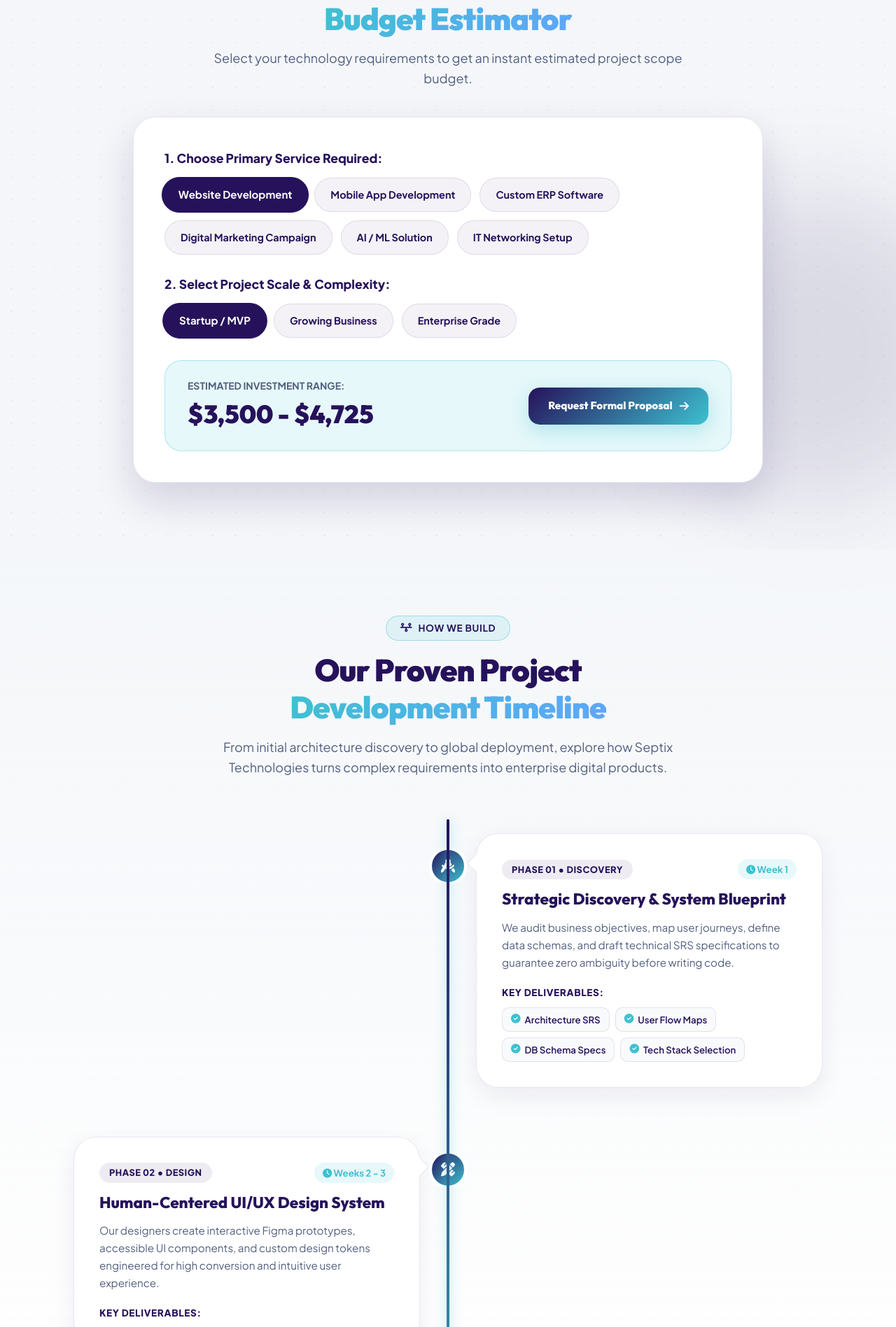
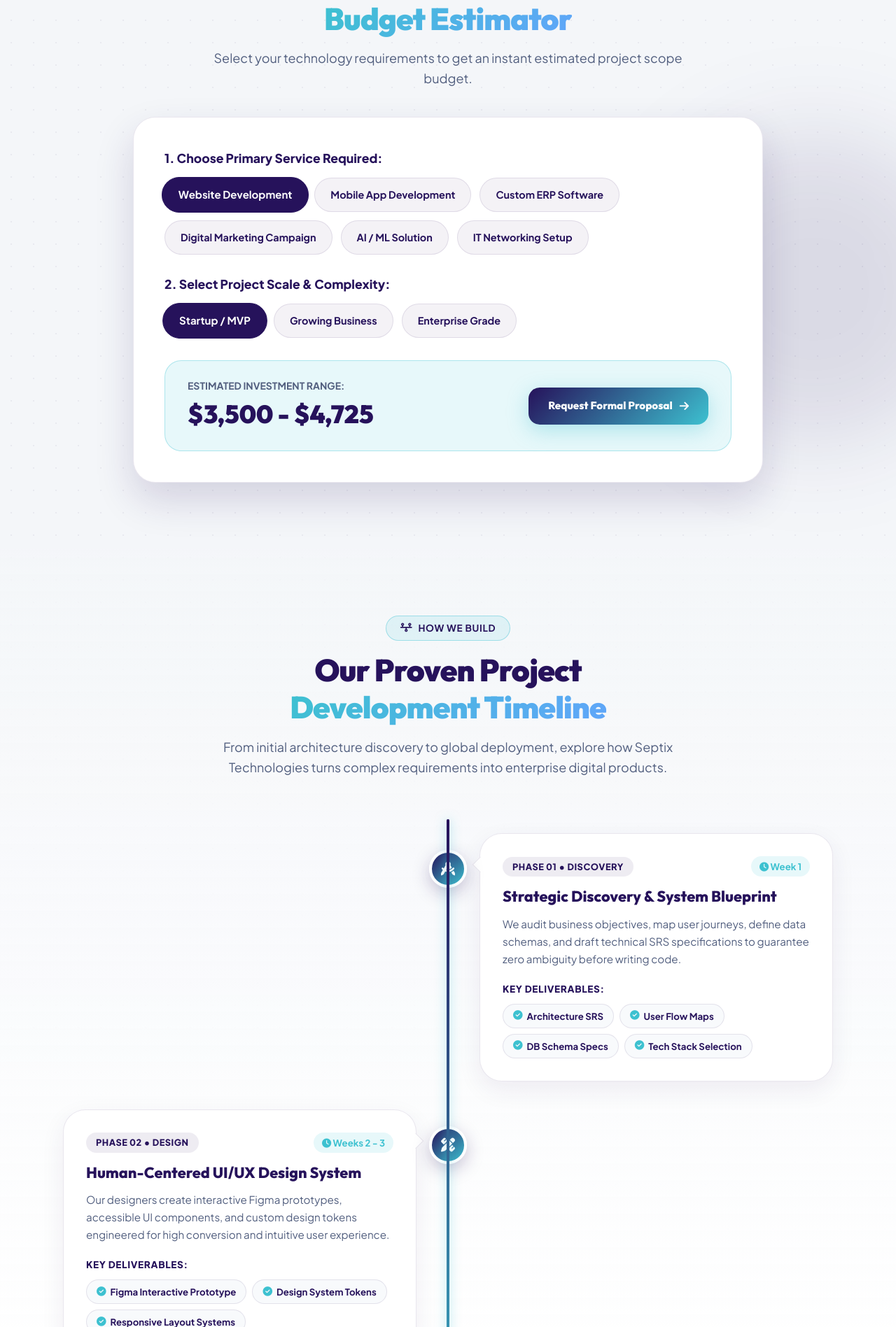
Before and after one commit to Maulik-Dawda/septix-technologies, a PHP site: page / in a window 1280 px wide; the page is wider, and only the part inside the window is pictured. Shown: the part 3251-5148 px from the top of that part at 70% size. Run offline with PHP 8.4, Linux system fonts and the light colour scheme.

Commit message:
Fix timeline CSS layout: Configured .timeline-wrapper as flexbox column container with default opacity 1, robust left/right card positioning, and high contrast node markers

```diff
--- a/assets/css/style.css
+++ b/assets/css/style.css
@@ -1439,6 +1439,9 @@ textarea.form-control {
     max-width: 1100px;
     margin: 60px auto 0;
     padding: 20px 0;
+    display: flex;
+    flex-direction: column;
+    gap: 40px;
 }
 
 /* Central Animated Vertical Line */
@@ -1469,118 +1472,99 @@ textarea.form-control {
 /* Timeline Item Layout */
 .timeline-item {
     position: relative;
-    display: flex;
-    justify-content: flex-end;
-    padding-bottom: 70px;
     width: 50%;
-    opacity: 0;
-    transform: translateY(40px);
-    transition: all 0.8s cubic-bezier(0.16, 1, 0.3, 1);
-}
-
-.timeline-item.active {
+    display: flex;
+    flex-direction: column;
     opacity: 1;
     transform: translateY(0);
-}
-
+    transition: all 0.6s cubic-bezier(0.16, 1, 0.3, 1);
+}
+
+/* Left side cards (Odd steps: 1, 3, 5) */
+.timeline-item:nth-child(odd) {
+    align-self: flex-start;
+    padding-right: 45px;
+}
+
+/* Right side cards (Even steps: 2, 4) */
 .timeline-item:nth-child(even) {
     align-self: flex-end;
-    margin-left: auto;
-    justify-content: flex-start;
-}
-
-.timeline-item:last-child {
-    padding-bottom: 0;
+    padding-left: 45px;
 }
 
 /* Central Node Marker */
 .timeline-node {
     position: absolute;
-    top: 20px;
-    right: -27px;
+    top: 24px;
     width: 54px;
     height: 54px;
     border-radius: 50%;
-    background: var(--clr-brand-dark);
+    background: linear-gradient(135deg, #26125b 0%, #3dc1d0 100%);
     border: 4px solid #ffffff;
-    color: var(--clr-brand-light);
+    color: #ffffff !important;
     display: flex;
     align-items: center;
     justify-content: center;
     font-size: 1.25rem;
-    box-shadow: 0 0 0 6px rgba(61, 193, 208, 0.2), var(--shadow-card);
+    box-shadow: 0 8px 25px rgba(38, 18, 91, 0.25);
     transition: var(--transition);
     z-index: 3;
+}
+
+.timeline-node i {
+    color: #ffffff !important;
+}
+
+.timeline-item:nth-child(odd) .timeline-node {
+    right: -27px;
 }
 
 .timeline-item:nth-child(even) .timeline-node {
     left: -27px;
-    right: auto;
-}
-
-.timeline-item.active .timeline-node {
-    background: linear-gradient(135deg, #26125b 0%, #3dc1d0 100%);
-    color: #ffffff;
-    animation: nodePulse 2.5s infinite;
 }
 
 .timeline-item:hover .timeline-node {
     transform: scale(1.18) rotate(12deg);
-    background: var(--clr-brand-light);
-    color: var(--clr-brand-dark);
-    box-shadow: 0 0 0 10px rgba(61, 193, 208, 0.35);
-}
-
-@keyframes nodePulse {
-    0% { box-shadow: 0 0 0 0 rgba(61, 193, 208, 0.5); }
-    70% { box-shadow: 0 0 0 14px rgba(61, 193, 208, 0); }
-    100% { box-shadow: 0 0 0 0 rgba(61, 193, 208, 0); }
+    background: linear-gradient(135deg, #3dc1d0 0%, #26125b 100%);
+    box-shadow: 0 12px 30px rgba(61, 193, 208, 0.5);
 }
 
 /* Timeline Content Card */
 .timeline-content {
-    width: 90%;
     background: #ffffff;
     border: 1px solid var(--clr-border);
     border-radius: var(--radius-xl);
-    padding: 36px;
+    padding: 32px;
     box-shadow: var(--shadow-card);
     position: relative;
     transition: var(--transition);
-}
-
-.timeline-item:nth-child(odd) .timeline-content {
-    margin-right: 40px;
-}
-
-.timeline-item:nth-child(even) .timeline-content {
-    margin-left: 40px;
+    width: 100%;
 }
 
 .timeline-content::before {
     content: '';
     position: absolute;
-    top: 32px;
-    right: -10px;
-    width: 20px;
-    height: 20px;
+    top: 36px;
+    width: 16px;
+    height: 16px;
     background: #ffffff;
+    transform: rotate(45deg);
+}
+
+.timeline-item:nth-child(odd) .timeline-content::before {
+    right: -8px;
     border-right: 1px solid var(--clr-border);
     border-top: 1px solid var(--clr-border);
-    transform: rotate(45deg);
 }
 
 .timeline-item:nth-child(even) .timeline-content::before {
-    left: -10px;
-    right: auto;
-    border-right: none;
-    border-top: none;
+    left: -8px;
     border-left: 1px solid var(--clr-border);
     border-bottom: 1px solid var(--clr-border);
 }
 
 .timeline-content:hover {
-    transform: translateY(-8px);
+    transform: translateY(-6px);
     border-color: var(--clr-brand-light);
     box-shadow: var(--shadow-card-hover);
 }
@@ -1618,7 +1602,7 @@ textarea.form-control {
 }
 
 .timeline-title {
-    font-size: 1.4rem;
+    font-size: 1.35rem;
     font-weight: 800;
     color: var(--clr-brand-dark);
     margin-bottom: 12px;
@@ -1654,10 +1638,10 @@ textarea.form-control {
     gap: 6px;
     background: #f8fafc;
     border: 1px solid rgba(38, 18, 91, 0.1);
-    padding: 6px 12px;
-    border-radius: var(--radius-sm);
+    padding: 6px 14px;
+    border-radius: var(--radius-full);
     font-size: 0.825rem;
-    font-weight: 600;
+    font-weight: 700;
     color: var(--clr-brand-dark);
     transition: var(--transition);
 }
```
Also changed, not shown: other parts of assets/css/style.css (+11 -19 lines).
